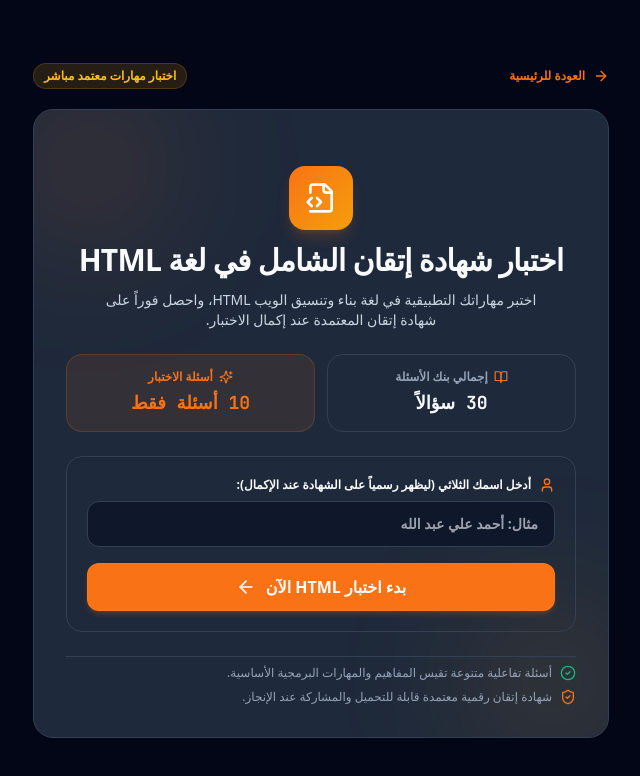
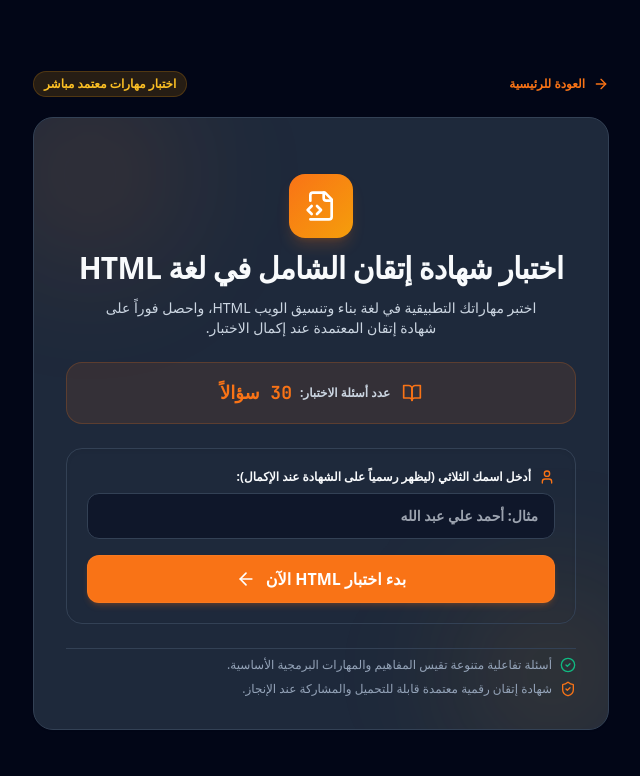
Before and after one commit to Ahmed-vibe-coder/-Itqan-Programming-Education-Platform, a React (Vite) app: page /html-exam in a window 1280 px wide. Shown: the top 776 px of the page, without its empty margins (458-1098 px from the left). Built offline with nearby package versions, Linux system fonts and the light colour scheme; no server answers; the database is empty; a web font is replaced by a local one.

Commit message:
fix: set html exam to 30 questions

```diff
--- a/src/features/public-exam/pages/HtmlExamLaunchPage.tsx
+++ b/src/features/public-exam/pages/HtmlExamLaunchPage.tsx
@@ -55,22 +55,12 @@
             </p>
           </div>
 
-          {/* Exam Questions Info Grid (30 Total Pool, 10 per Exam) */}
-          <div className="grid grid-cols-2 gap-3 text-center">
-            <div className="p-3.5 bg-surface-secondary/80 rounded-2xl border border-bdr flex flex-col items-center justify-center space-y-1 hover:border-orange-500/30 transition-all">
-              <div className="flex items-center gap-1.5 text-txt-muted text-xs font-bold">
-                <BookOpen className="w-3.5 h-3.5 text-orange-500" />
-                <span>إجمالي بنك الأسئلة</span>
-              </div>
-              <span className="font-black text-base md:text-lg text-txt-primary font-mono">30 سؤالاً</span>
-            </div>
-
-            <div className="p-3.5 bg-orange-500/10 rounded-2xl border border-orange-500/20 flex flex-col items-center justify-center space-y-1 transition-all">
-              <div className="flex items-center gap-1.5 text-orange-500 text-xs font-extrabold">
-                <Sparkles className="w-3.5 h-3.5" />
-                <span>أسئلة الاختبار</span>
-              </div>
-              <span className="font-black text-base md:text-lg text-orange-500 font-mono">10 أسئلة فقط</span>
+          {/* Exam Questions Info Badge */}
+          <div className="p-4 bg-orange-500/10 border border-orange-500/20 rounded-2xl flex items-center justify-center gap-3 text-center">
+            <BookOpen className="w-5 h-5 text-orange-500 shrink-0" />
+            <div className="flex items-center gap-2">
+              <span className="text-xs text-txt-secondary font-bold">عدد أسئلة الاختبار:</span>
+              <span className="font-black text-lg text-orange-500 font-mono">30 سؤالاً</span>
             </div>
           </div>
 
--- a/src/features/public-exam/pages/HtmlExamTakePage.tsx
+++ b/src/features/public-exam/pages/HtmlExamTakePage.tsx
@@ -11,10 +11,7 @@
   const navigate = useNavigate();
 
   const studentName = localStorage.getItem('itqan_student_name') || 'طالب إتقان';
-  const [questions] = useState(() => {
-    const all = getHtmlExamQuestions();
-    return all.slice(0, 10);
-  });
+  const [questions] = useState(() => getHtmlExamQuestions());
   const [currentIdx, setCurrentIdx] = useState(0);
   const [answers, setAnswers] = useState<Record<string, string>>({});
   const [markedForReview, setMarkedForReview] = useState<Record<string, boolean>>({});
```
